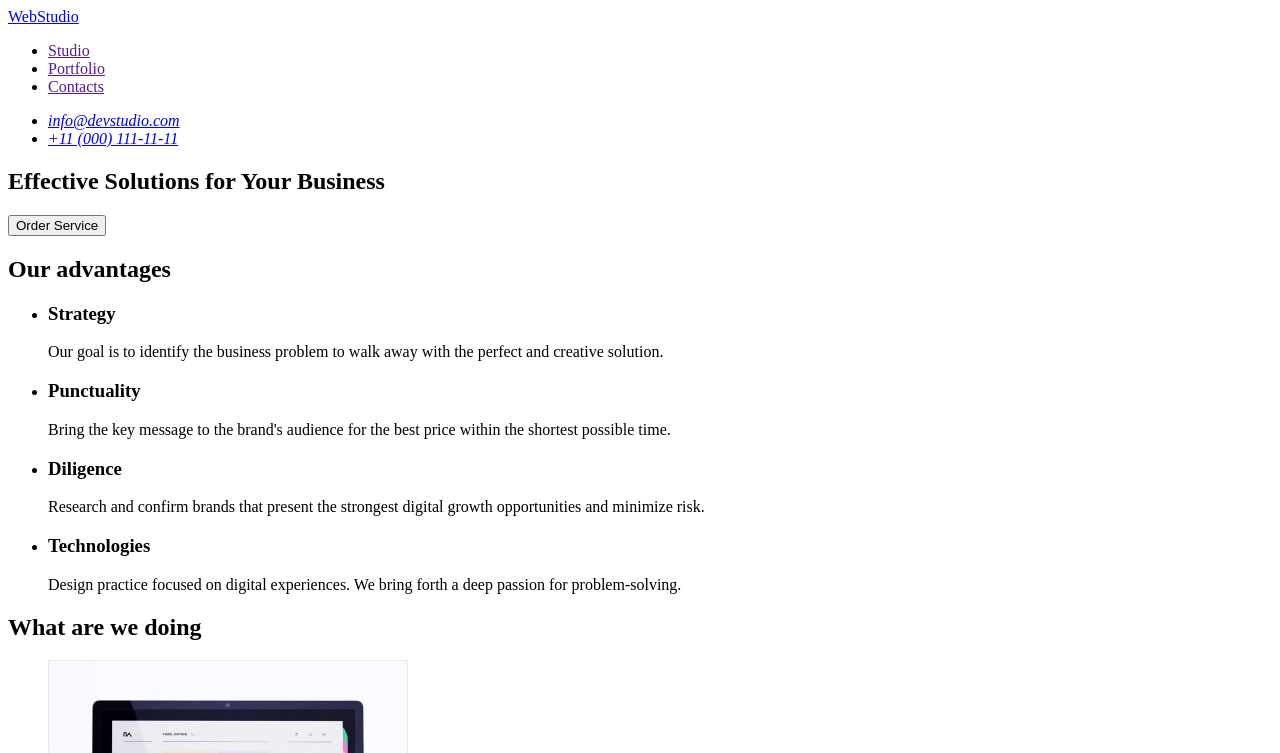
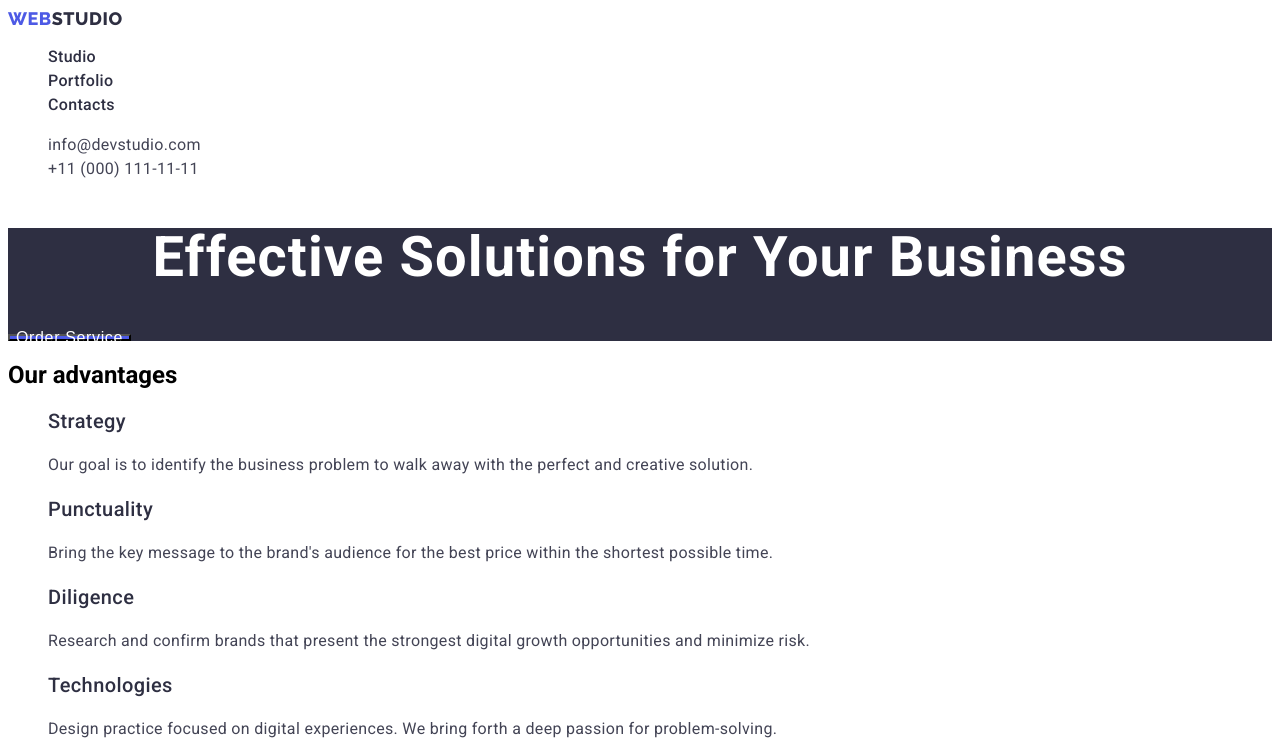
Before and after one commit to ajd19744/goit-markup-hw-02, a plain HTML site: page index.html in a window 1280 px wide. Shown: the top 753 px of the page. Drawn offline with Linux system fonts and the light colour scheme.

Commit message:
houmwork 2 16.03 21:30

```diff
--- /dev/null
+++ b/css/style.css
@@ -0,0 +1,200 @@
+/** ==========general========== */
+
+body {
+  font-family: "Roboto", sans-serif;
+}
+.list {
+  list-style: none;
+}
+.link {
+  text-decoration: none;
+}
+.visually-hidden {
+  position: absolute;
+  width: 1px;
+  height: 1px;
+  margin: -1px;
+  border: 0;
+  padding: 0;
+
+  white-space: nowrap;
+  clip-path: inset(100%);
+  clip: rect(0 0 0 0);
+  overflow: hidden;
+}
+
+/** ==========header========= */
+
+.header {
+}
+.header-navigation {
+}
+.logo {
+  font-family: "Raleway", sans-serif;
+  font-weight: 800;
+  font-size: 18px;
+  line-height: 1.17;
+  display: flex;
+  align-items: center;
+  letter-spacing: 0.03em;
+  text-transform: uppercase;
+  color: #4d5ae5;
+}
+.logo-studio {
+  color: #2e2f42;
+}
+.header-list {
+}
+.header-item {
+}
+.header-link {
+  font-weight: 500;
+  font-size: 16px;
+  line-height: 1.5;
+  letter-spacing: 0.02em;
+  color: #2e2f42;
+}
+.header-link:is(:hover, :focus) {
+  color: #404bbf;
+}
+.header-address {
+  font-family: "Roboto", sans-serif;
+  font-style: normal;
+}
+
+.header-email {
+  font-weight: 400;
+  font-size: 16px;
+  line-height: 1.5;
+  letter-spacing: 0.02em;
+  color: #434455;
+}
+.header-email:is(:hover, :focus) {
+  color: #404bbf;
+}
+.header-phone {
+  font-weight: 400;
+  font-size: 16px;
+  line-height: 1.5;
+  letter-spacing: 0.02em;
+  color: #434455;
+}
+.header-phone:is(:hover, :focus) {
+  color: #404bbf;
+}
+
+/** ===========hero=========== */
+
+.hero {
+  background-color: #2e2f42;
+}
+.hero-title {
+  font-size: 56px;
+  line-height: 1.07;
+  text-align: center;
+  letter-spacing: 0.02em;
+  color: #ffffff;
+}
+.hero-btn {
+  font-weight: 500;
+  font-size: 16px;
+  line-height: 1.5px;
+  display: flex;
+  align-items: center;
+  letter-spacing: 0.04em;
+  color: #ffffff;
+  cursor: pointer;
+  background: #4d5ae5;
+}
+.hero-btn:is(:hover, :focus) {
+  background-color: #404bbf;
+}
+
+/** ===========advantages=========== */
+
+.advantages {
+}
+.advantages-title {
+}
+.advantages-list {
+}
+.advantages-item {
+}
+.advantages-title-down {
+  font-weight: 500;
+  font-size: 20px;
+  line-height: 1.2;
+  letter-spacing: 0.02em;
+  color: #2e2f42;
+}
+.advantages-text {
+  font-size: 16px;
+  line-height: 1.5;
+  letter-spacing: 0.02em;
+  color: #434455;
+}
+
+/** ===========doing=========== */
+
+.doing {
+}
+.doing-title {
+  font-size: 36px;
+  line-height: 1.11;
+  text-align: center;
+  letter-spacing: 0.02em;
+  text-transform: capitalize;
+  color: #2e2f42;
+}
+.doing-list {
+}
+.doing-item {
+}
+
+/** ===========doing=========== */
+
+.team {
+}
+.team-title {
+  font-size: 36px;
+  line-height: 1.11;
+  text-align: center;
+  letter-spacing: 0.02em;
+  text-transform: capitalize;
+  color: #2e2f42;
+}
+.team-list {
+}
+.team-item {
+}
+.team-title-down {
+  font-weight: 500;
+  font-size: 20px;
+  line-height: 1.2;
+  text-align: center;
+  letter-spacing: 0.02em;
+  color: #2e2f42;
+}
+.team-text {
+  font-size: 16px;
+  line-height: 1.5;
+  text-align: center;
+  letter-spacing: 0.02em;
+  color: #434455;
+}
+
+/** ===========footer=========== */
+.footer {
+  background: #2e2f42;
+}
+.logo {
+}
+.logo-studio-down {
+  color: #f4f4fd;
+}
+.footer-text {
+  font-size: 16px;
+  line-height: 1.5;
+  letter-spacing: 0.02em;
+  color: #f4f4fd;
+}
--- a/index.html
+++ b/index.html
@@ -4,62 +4,86 @@
     <meta charset="UTF-8" />
     <meta http-equiv="X-UA-Compatible" content="IE=edge" />
     <meta name="viewport" content="width=device-width, initial-scale=1.0" />
-    <title>Document</title>
+    <title>MainPage</title>
+    <link rel="preconnect" href="https://fonts.googleapis.com" />
+    <link rel="preconnect" href="https://fonts.gstatic.com" crossorigin />
+    <link
+      href="https://fonts.googleapis.com/css2?family=Raleway:wght@800&family=Roboto:wght@400;500;700&display=swap"
+      rel="stylesheet"
+    />
+    <link rel="stylesheet" href="./css/style.css" />
   </head>
   <body>
-    <header>
-      <nav>
-        <a href="./index.html">WebStudio</a>
-        <ul>
-          <li><a href="">Studio</a></li>
-          <li><a href="">Portfolio</a></li>
-          <li><a href="">Contacts</a></li>
+    <!-- header -->
+    <header class="header">
+      <nav class="header-navigation">
+        <a href="./index.html" class="logo link">Web<span class="logo-studio">studio<span/></a>
+        <ul class="header-list list">
+          <li class="header-item">
+            <a href="" class="header-link link">Studio</a>
+          </li>
+          <li class="header-item">
+            <a href="" class="header-link link">Portfolio</a>
+          </li>
+          <li class="header-item">
+            <a href="" class="header-link link">Contacts</a>
+          </li>
         </ul>
       </nav>
 
-      <address>
-        <ul>
-          <li><a href="mailto:info@devstudio.com">info@devstudio.com</a></li>
-          <li><a href="tel:+110001111111">+11 (000) 111-11-11</a></li>
+      <address class="header-address">
+        <ul class="list">
+          <li>
+            <a href="mailto:info@devstudio.com" class="header-email link"
+              >info@devstudio.com</a
+            >
+          </li>
+          <li>
+            <a href="tel:+110001111111" class="header-phone link"
+              >+11 (000) 111-11-11</a
+            >
+          </li>
         </ul>
       </address>
     </header>
 
     <main>
       <!--sectiot 1 ffective Solutions-->
-      <section>
-        <h1>Effective Solutions for Your Business</h1>
-        <button type="button" name="Order Service">Order Service</button>
+      <section class="hero">
+        <h1 class="hero-title">Effective Solutions for Your Business</h1>
+        <button class="hero-btn" type="button" name="Order Service">
+          Order Service
+        </button>
       </section>
 
       <!--section 2 Our advantages-->
-      <section>
-        <h2>Our advantages</h2>
-        <ul>
-          <li>
-            <h3>Strategy</h3>
-            <p>
+      <section class="advantages">
+        <h2 class="advantages-title">Our advantages</h2>
+        <ul class="advantages-list list">
+          <li class="advantages-item">
+            <h3 class="advantages-title-down">Strategy</h3>
+            <p class="advantages-text">
               Our goal is to identify the business problem to walk away with the
               perfect and creative solution.
             </p>
           </li>
-          <li>
-            <h3>Punctuality</h3>
-            <p>
+          <li class="advantages-item">
+            <h3 class="advantages-title-down">Punctuality</h3>
+            <p class="advantages-text">
               Bring the key message to the brand's audience for the best price
               within the shortest possible time.
             </p>
-          </li>
+          </li class="advantages-item">
           <li>
-            <h3>Diligence</h3>
-            <p>
+            <h3 class="advantages-title-down">Diligence</h3>
+            <p class="advantages-text">
               Research and confirm brands that present the strongest digital
               growth opportunities and minimize risk.
             </p>
           </li>
-          <li>
-            <h3>Technologies</h3>
-            <p>
+          <li class="advantages-item">
+            <h3 class="advantages-title-down">Technologies</h3>
+            <p class="advantages-text">
               Design practice focused on digital experiences. We bring forth a
               deep passion for problem-solving.
             </p>
@@ -68,10 +92,10 @@
       </section>
 
       <!--section 3 What are we doing-->
-      <section>
-        <h2>What are we doing</h2>
-        <ul>
-          <li>
+      <section class="doing">
+        <h2 class="doing-title visually-hidden">What are we doing</h2>
+        <ul class="doing-list list">
+          <li class="doing-item">
             <img
               src="./images/img1.jpg"
               width="360"
@@ -79,7 +103,7 @@
               alt="monitore"
             />
           </li>
-          <li>
+          <li class="doing-item">
             <img
               src="./images/img2.jpg"
               width="360"
@@ -87,7 +111,7 @@
               alt="smartphone"
             />
           </li>
-          <li>
+          <li class="doing-item">
             <img
               src="./images/img3.jpg"
               width="360"
@@ -99,19 +123,19 @@
       </section>
 
       <!--section 4 Our team-->
-      <section>
-        <h2>Our Team</h2>
-        <ul>
-          <li>
+      <section class="team">
+        <h2 class="team-title">Our Team</h2>
+        <ul class="team-list list">
+          <li class="team-item">
             <img
               src="./images/img11.jpg"
               width="264"
               height="260"
               alt="Mark Guerrero"
             />
-            <h3>Mark Guerrero</h3>
-            <p>Product Designer</p>
-          </li>
+            <h3 class="team-title-down">Mark Guerrero</h3>
+            <p class="team-text">Product Designer</p>
+          </li class="team-item">
           <li>
             <img
               src="./images/img12.jpg"
@@ -119,37 +143,37 @@
               height="260"
               alt="Tom Ford"
             />
-            <h3>Tom Ford</h3>
-            <p>Frontend Developer</p>
+            <h3 class="team-title-down">Tom Ford</h3>
+            <p class="team-text">Frontend Developer</p>
           </li>
-          <li>
+          <li class="team-item">
             <img
               src="./images/img13.jpg"
               width="264"
               height="260"
               alt="Camila Garcia"
             />
-            <h3>Camila Garcia</h3>
-            <p>Marketing</p>
+            <h3 class="team-title-down">Camila Garcia</h3>
+            <p class="team-text">Marketing</p>
           </li>
-          <li>
+          <li class="team-item">
             <img
               src="./images/img14.jpg"
               width="264"
               height="260"
               alt="Daniel Wilson"
             />
-            <h3>Daniel Wilson</h3>
-            <p>UI Designer</p>
+            <h3 class="team-title-down">Daniel Wilson</h3>
+            <p class="team-text">UI Designer</p>
           </li>
         </ul>
       </section>
     </main>
 
     <!--Footer-->
-    <footer>
-      <a href="./index.html">WebStudio</a>
-      <p>
+    <footer class="footer">
+      <a href="./index.html" class="logo link">Web<span class="logo-studio-down">studio</span></a>
+      <p class="footer-text">
         Increase the flow of customers and sales for your business with digital
         marketing & growth solutions.
       </p>
```
